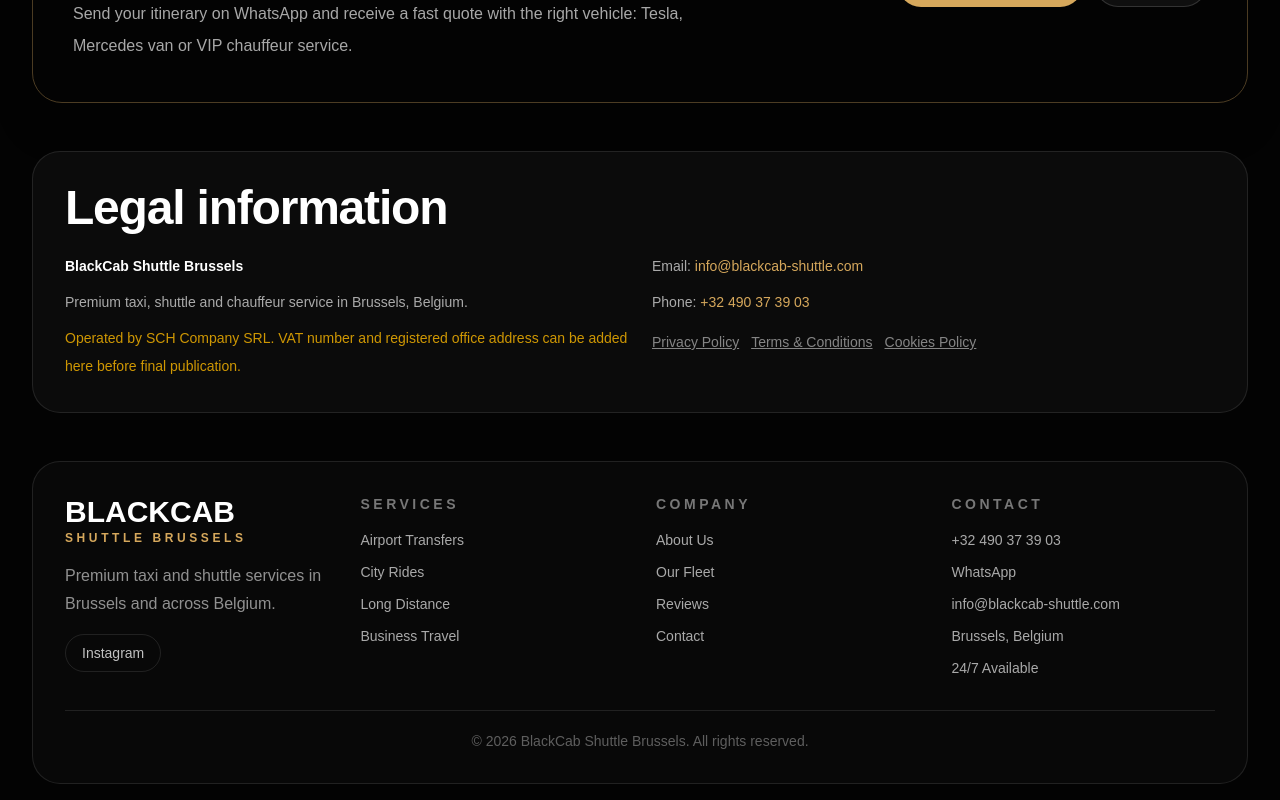
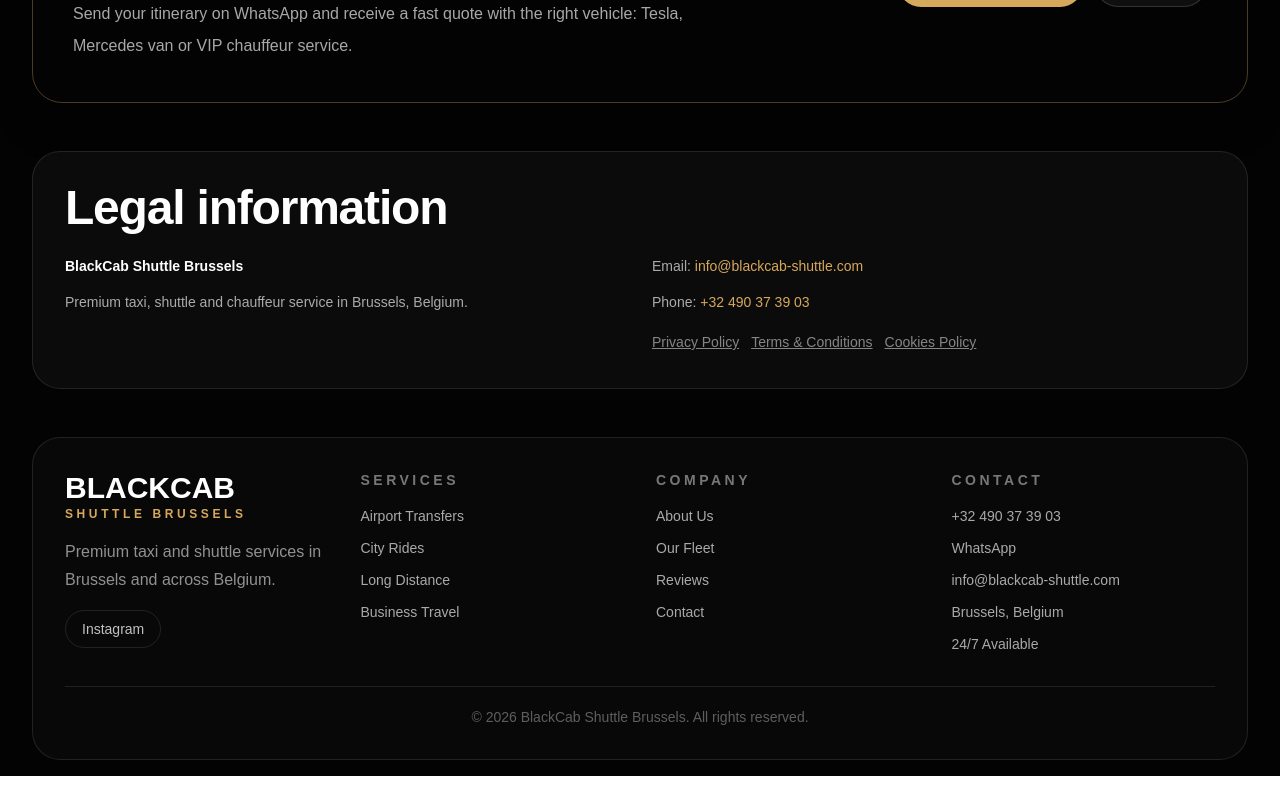
Before and after one commit to schcompany/blackcab-shuttle, a Next.js app: page / in a window 1280 px wide. Shown: the part 5732-6532 px from the top of the page. After the commit the page ends 6508 px from the top, so only its background shows below. Built offline with nearby package versions, Linux system fonts and the light colour scheme.

Commit message:
update site

```diff
--- a/app/page.js
+++ b/app/page.js
@@ -32,7 +32,7 @@
 const PHONE = "+32490373903";
 const WHATSAPP = "32490373903";
 const EMAIL = "info@blackcab-shuttle.com";
-const COMPANY_NAME = "SCH Company SRL";
+const COMPANY_NAME = "BLC Company";
 const BRAND_NAME = "BlackCab Shuttle Brussels";
 const BASE_URL = "https://www.blackcab-shuttle.com";
 const INSTAGRAM_URL =
@@ -201,7 +201,7 @@
     legalCompany: "BlackCab Shuttle Brussels",
     legalDesc: "Premium taxi, shuttle and chauffeur service in Brussels, Belgium.",
     legalPlaceholder:
-      "Operated by SCH Company SRL. VAT number and registered office address can be added here before final publication.",
+      "",
     legalLinks: ["Privacy Policy", "Terms & Conditions", "Cookies Policy"],
     footerTagline: "Premium taxi and shuttle services in Brussels and across Belgium.",
     footerCols: [
@@ -355,7 +355,7 @@
     legalCompany: "BlackCab Shuttle Bruxelles",
     legalDesc: "Service premium de taxi, navette et chauffeur à Bruxelles, Belgique.",
     legalPlaceholder:
-      "Exploité par SCH Company SRL. Le numéro de TVA et l’adresse du siège social peuvent être ajoutés ici avant publication définitive.",
+      "",
     legalLinks: ["Politique de confidentialité", "Conditions générales", "Politique cookies"],
     footerTagline: "Services de taxi et navette premium à Bruxelles et dans toute la Belgique.",
     footerCols: [
@@ -509,7 +509,7 @@
     legalCompany: "BlackCab Shuttle Brussel",
     legalDesc: "Premium taxi-, shuttle- en chauffeursservice in Brussel, België.",
     legalPlaceholder:
-      "Uitgebaat door SCH Company SRL. Het btw-nummer en de maatschappelijke zetel kunnen hier vóór definitieve publicatie worden toegevoegd.",
+      "",
     legalLinks: ["Privacybeleid", "Algemene voorwaarden", "Cookiebeleid"],
     footerTagline: "Premium taxi- en shuttlediensten in Brussel en heel België.",
     footerCols: [
```
